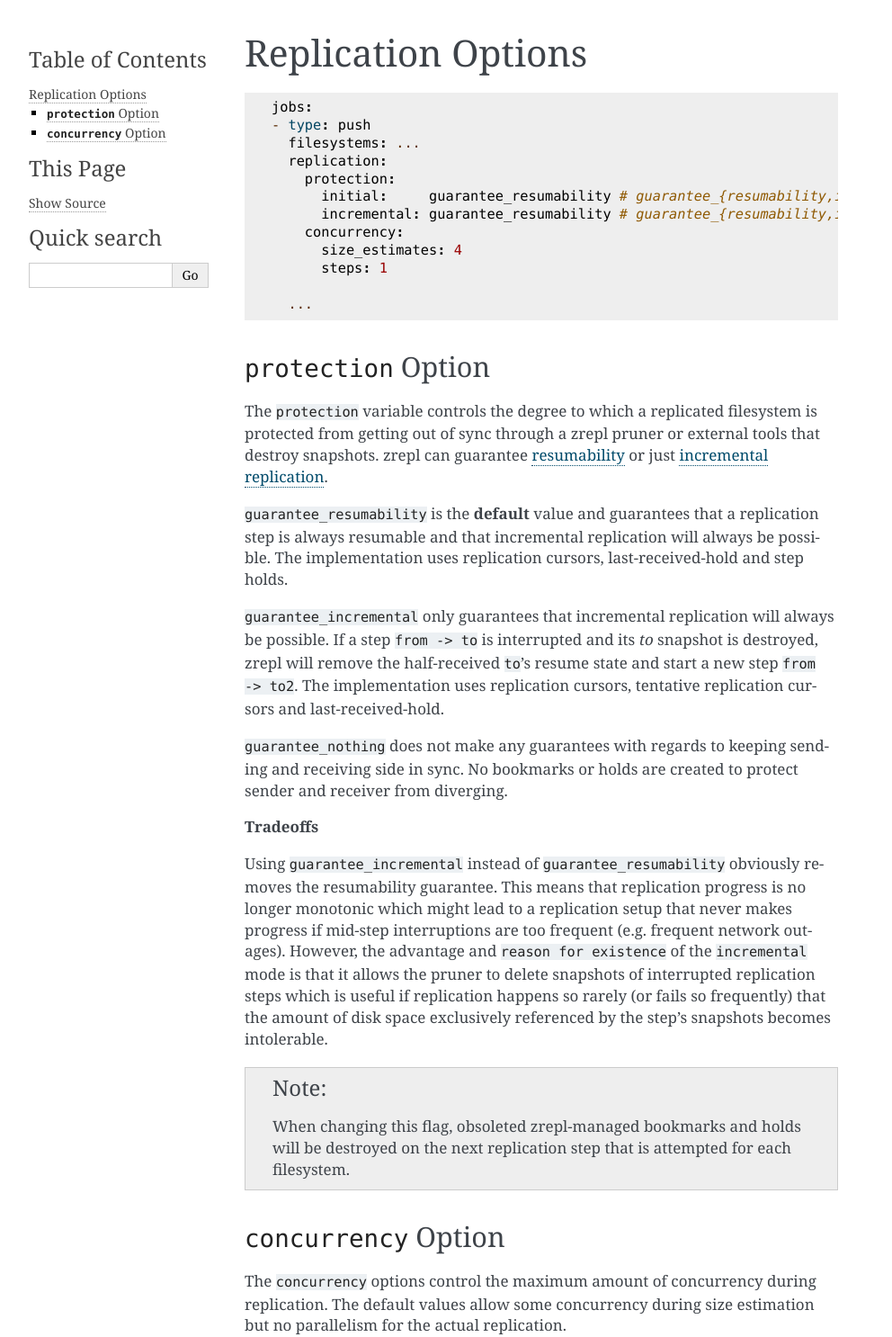
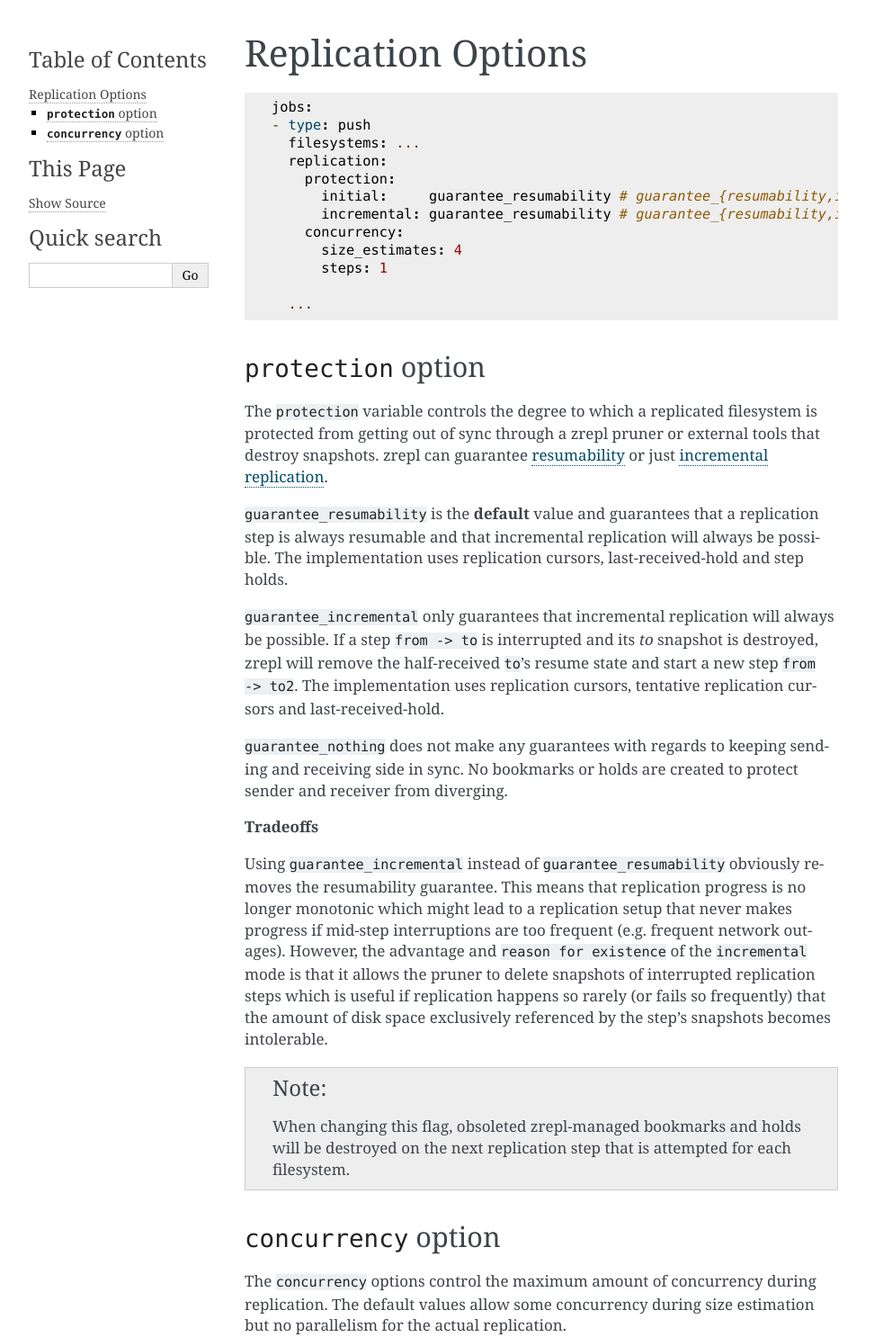
Before and after one commit to zrepl/zrepl, a Sphinx documentation site: the page built from docs/configuration/replication.rst, in a window 1280 px wide. Shown: the top 1486 px of the page at 90% size, without its empty margins (148-1140 px from the left). Built offline with Sphinx 7.4.7, drawn with Linux system fonts in a browser that asks for light colours; the version number could not be read and is left out; cross-references to code outside the pages are shown as plain code.

Commit message:
Revert "docs: normalize title capitalisation"
Let's keep this PR focussed on the feature.
Will add this back in a separate PR.

This reverts commit 80b343cecd022667c92a21f467f58b09bc14a26b.

```diff
--- a/docs/configuration/jobs.rst
+++ b/docs/configuration/jobs.rst
@@ -113,7 +113,7 @@
 
 .. _replication-local:
 
-Local Replication
+Local replication
 -----------------
 
 If you have the need for local replication (most likely between two local storage pools), you can use the :ref:`local transport type <transport-local>` to connect a local push job to a local sink job.
@@ -123,8 +123,8 @@
 
 .. _job-snap:
 
-Job Type ``snap`` (``snapshot`` & ``prune`` Only)
--------------------------------------------------
+Job Type ``snap`` (snapshot & prune only)
+-----------------------------------------
 
 Job type that only takes snapshots and performs pruning on the local machine.
 
--- a/docs/configuration/prune.rst
+++ b/docs/configuration/prune.rst
@@ -267,7 +267,7 @@
 
 .. _prune-workaround-source-side-pruning:
 
-Source-side Snapshot Pruning
+Source-side snapshot pruning
 ----------------------------
 
 A :ref:`source jobs<job-source>` takes snapshots on the system it runs on.
@@ -280,7 +280,7 @@
 
 If the above is a conceivable situation for you, consider using :ref:`push mode <job-push>`, where pruning happens on the same side where snapshots are taken.
 
-Workaround Using ``snap`` Job
+Workaround using ``snap`` job
 ~~~~~~~~~~~~~~~~~~~~~~~~~~~~~
 
 As a workaround (see GitHub :issue:`102` for development progress), a pruning-only :ref:`snap job <job-snap>` can be defined on the source side:
--- a/docs/configuration/replication.rst
+++ b/docs/configuration/replication.rst
@@ -22,7 +22,7 @@
 
 .. _replication-option-protection:
 
-``protection`` Option
+``protection`` option
 --------------------------
 
 The ``protection`` variable controls the degree to which a replicated filesystem is protected from getting out of sync through a zrepl pruner or external tools that destroy snapshots.
@@ -52,7 +52,7 @@
 
 .. _replication-option-concurrency:
 
-``concurrency`` Option
+``concurrency`` option
 ----------------------
 
 The ``concurrency`` options control the maximum amount of concurrency during replication.
--- a/docs/configuration/transports.rst
+++ b/docs/configuration/transports.rst
@@ -207,7 +207,7 @@
      ...
 
 
-Certificate Authority Using EasyRSA
+Certificate Authority using EasyRSA
 ~~~~~~~~~~~~~~~~~~~~~~~~~~~~~~~~~~~
 
 For more than two machines, it might make sense to set up a CA infrastructure.
```
Also changed, not shown: docs/configuration/overview.rst (line endings or trailing spaces).
